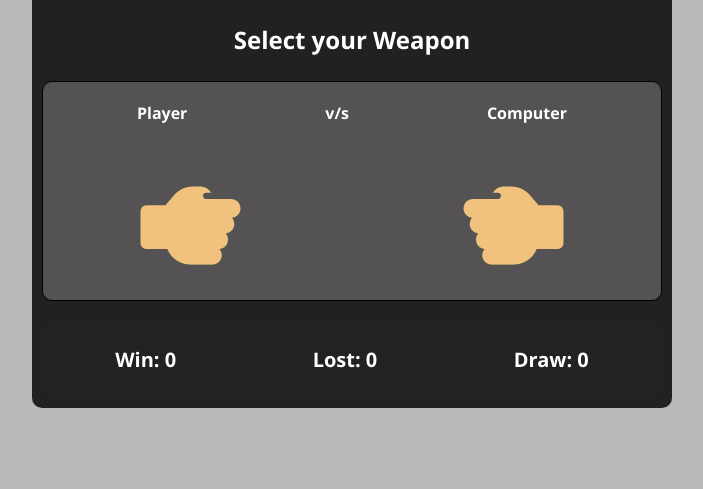
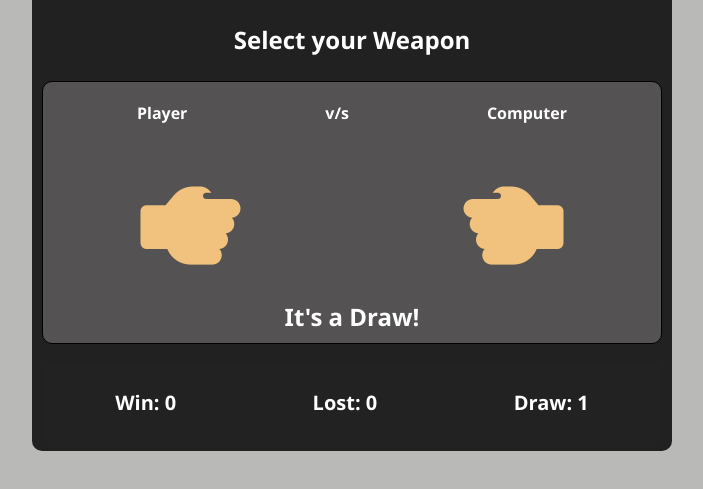
Before and after one commit to janrelle24/Rock-Paper-Scissors_Game, a plain HTML site: page index.html in a window 1280 px wide. Both pictures are taken after a click on the element "Rock". Shown: the part 255-744 px from the top of the page, without its empty margins (288-991 px from the left). Drawn offline with Linux system fonts and the light colour scheme.

Commit message:
add checkWinner function to determine who wins the battle

```diff
--- a/index.html
+++ b/index.html
@@ -42,11 +42,12 @@
                     <i id="computer-hand" class=""></i> <!--fa-solid fa-hand-back-fist-->
                 </p>
             </div>
+            <h3 class="result-text">Ready...</h3>
         </div>
         <div class="result">
-            <p>Win: 0</p>
-            <p>Lost: 0</p>
-            <p>Draw: 0</p>
+            <p>Win: <span id="win-count">0</span></p>
+            <p>Lost: <span id="lose-count">0</span></p>
+            <p>Draw: <span id="draw-count">0</span></p>
         </div>
     </div>
     <script src="script.js"></script>
--- a/script.js
+++ b/script.js
@@ -9,6 +9,13 @@ const playerArea = document.querySelector(".area.left");
 const computerArea = document.querySelector(".area.right");
 const playerHand = document.getElementById("player-hand");
 const computerHand = document.getElementById("computer-hand");
+
+const resultText = document.querySelector(".result-text");
+
+const winCountEl = document.getElementById("win-count");
+const loseCountEl = document.getElementById("lose-count");
+const drawCountEl = document.getElementById("draw-count");
+
 
 let winCount = 0;
 let loseCount = 0;
@@ -43,6 +50,7 @@ function playRound(playerChoice){
     //reset both hands to fist
     playerHand.innerHTML = `<i class="fa-solid fa-hand-back-fist"></i>`;
     computerHand.innerHTML = `<i class="fa-solid fa-hand-back-fist"></i>`;
+    resultText.textContent = "Ready...";
 
     //animate both hands
     animateWave(playerHand, "left");
@@ -70,6 +78,31 @@ function playRound(playerChoice){
 
 }
 
+function checkWinner(player, computer){
+    let result = "";
+
+    if(player === computer){
+        drawCount++;
+        result = "It's a Draw!";
+    }
+    else if(
+        (player === "rock" && computer === "scissors") ||
+        (player === "paper" && computer === "rock") ||
+        (player === "scissors" && computer === "paper")
+    ){
+        winCount++;
+        result = "You Win!";
+    }
+    else{
+        loseCount++;
+        result = "You Lose!";
+    }
+
+    resultText.textContent = result;
+    winCountEl.textContent = winCount;
+    loseCountEl.textContent = loseCount;
+    drawCountEl.textContent = drawCount;
+}
 //add event listerners
 rockBtn.addEventListener("click", () => playRound("rock"));
 paperBtn.addEventListener("click", () => playRound("paper"));
--- a/styles.css
+++ b/styles.css
@@ -157,6 +157,12 @@ h2{
 .show{
     display: block !important;
 }
+.result-text{
+    font-size: 24px;
+    margin-top: 10px;
+    text-align: center;
+    font-weight: bold;;
+}
 
 /*left-hand Animation*/
 @keyframes wave-left{
```
